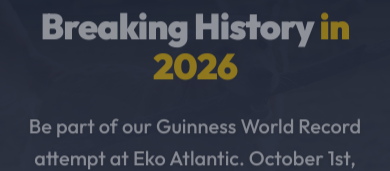
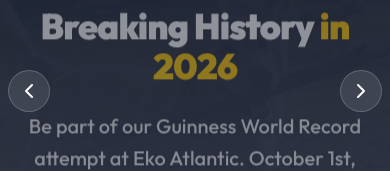
Before and after one commit to blossombubbles12/mydog, a Next.js app: page / in a window 390 px wide. Shown: the part 332-503 px from the top of the page. Built offline with nearby package versions, Linux system fonts and the light colour scheme.

Commit message:
feat: add swipe gestures and visible navigation arrows to hero slider

```diff
--- a/src/components/Hero.tsx
+++ b/src/components/Hero.tsx
@@ -77,7 +77,15 @@
             </AnimatePresence>
 
             {/* Content */}
-            <div className="container relative z-10 px-4 md:px-6 flex flex-col items-center text-center pt-32 md:pt-20">
+            <motion.div
+                className="container relative z-10 px-4 md:px-6 flex flex-col items-center text-center pt-32 md:pt-20 cursor-grab active:cursor-grabbing"
+                drag="x"
+                dragConstraints={{ left: 0, right: 0 }}
+                onDragEnd={(_, info) => {
+                    if (info.offset.x > 100) prevSlide();
+                    else if (info.offset.x < -100) nextSlide();
+                }}
+            >
                 <AnimatePresence mode="wait">
                     <motion.div
                         key={current}
@@ -123,7 +131,7 @@
                         </div>
                     </motion.div>
                 </AnimatePresence>
-            </div>
+            </motion.div>
 
             {/* Navigation Controls */}
             <div className="absolute bottom-10 left-0 right-0 z-20 flex flex-col items-center gap-6">
@@ -142,15 +150,17 @@
             {/* Arrows */}
             <button
                 onClick={prevSlide}
-                className="absolute left-4 top-1/2 -translate-y-1/2 z-20 p-3 rounded-full bg-black/20 hover:bg-black/40 text-white backdrop-blur-sm transition-all hidden md:block"
+                className="absolute left-2 md:left-4 top-1/2 -translate-y-1/2 z-30 p-2 md:p-3 rounded-full bg-white/10 hover:bg-white/20 text-white backdrop-blur-md border border-white/20 transition-all"
+                aria-label="Previous slide"
             >
-                <ChevronLeft className="w-8 h-8" />
+                <ChevronLeft className="w-6 h-6 md:w-8 md:h-8" />
             </button>
             <button
                 onClick={nextSlide}
-                className="absolute right-4 top-1/2 -translate-y-1/2 z-20 p-3 rounded-full bg-black/20 hover:bg-black/40 text-white backdrop-blur-sm transition-all hidden md:block"
+                className="absolute right-2 md:right-4 top-1/2 -translate-y-1/2 z-30 p-2 md:p-3 rounded-full bg-white/10 hover:bg-white/20 text-white backdrop-blur-md border border-white/20 transition-all"
+                aria-label="Next slide"
             >
-                <ChevronRight className="w-8 h-8" />
+                <ChevronRight className="w-6 h-6 md:w-8 md:h-8" />
             </button>
         </section>
     );
```
